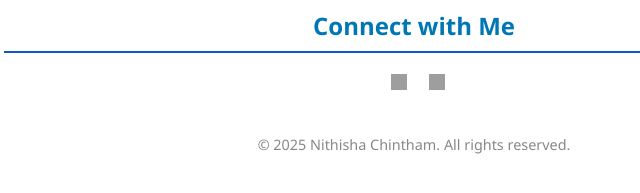
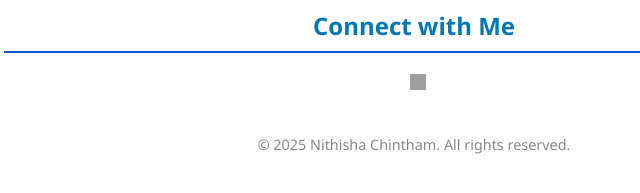
Before and after one commit to CNithisha23/CNithisha23.github.io, a plain HTML site: page index.html in a window 1280 px wide. Shown: the part 3401-3594 px from the top of the page, 226-866 px from the left. Drawn offline with Linux system fonts and the light colour scheme; grey boxes are pictures that could not be loaded.

Commit message:
Update index.html

```diff
--- a/index.html
+++ b/index.html
@@ -167,10 +167,6 @@
     <a href="https://www.linkedin.com/in/chintham-n-2733602a5/" target="_blank">
       <img src="https://cdn-icons-png.flaticon.com/512/174/174857.png" alt="LinkedIn" class="social-icon">
     </a>
-    &nbsp;&nbsp;
-    <a href="https://scholar.google.com/citations?hl=id&user=65P80wIAAAAJ&view_op=list_works&authuser=1&gmla=ANZ5fUMJ46UtAhT2Wcs6djVhfRkSklHKNuYwqb6uC0wmSh1FsW1DMM2SdSoGImCaka4pKPm1wj5FbtO8tI4CSErhmlKyXoFetkSdfwbuj-MNQw" target="_blank">
-      <img src="https://upload.wikimedia.org/wikipedia/commons/6/69/Google_Scholar_logo.svg" alt="Google Scholar" class="social-icon">
-    </a>
   </p>
 </section>
 
```
